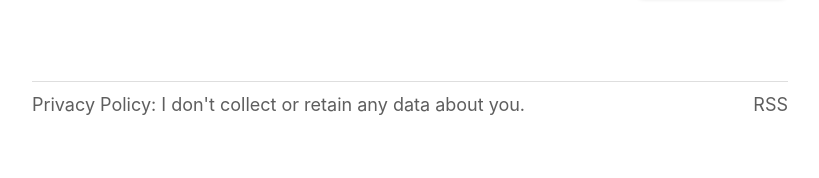
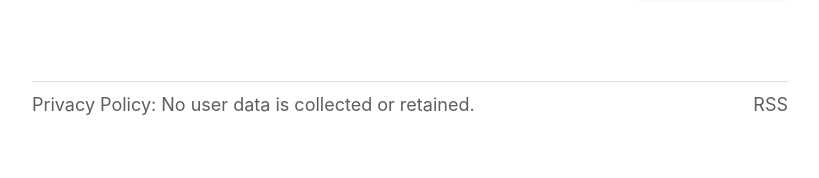
Before and after one commit to ajpwalser/ajpwalser.github.io, a Jekyll site: the page built from index.html, in a window 1280 px wide. Shown: the part 1416-1594 px from the top of the page, without its empty margins (230-1049 px from the left). Built offline with Jekyll 4.4.1, drawn with Linux system fonts in a browser that asks for light colours; some web fonts are replaced; the list of posts is cut into pages by our own code.

Commit message:
Update default.html

```diff
--- a/_layouts/default.html
+++ b/_layouts/default.html
@@ -30,7 +30,7 @@
    <footer>
       <hr>
        <ul>
-         <li style="align-items:center;display:flex;flex-wrap:wrap;justify-content:space-between;margin-bottom:10px;">Privacy Policy: I don't collect or retain any data about you.
+         <li style="align-items:center;display:flex;flex-wrap:wrap;justify-content:space-between;margin-bottom:10px;">Privacy Policy: No user data is collected or retained.
          <span><a href="{{ '/feed.xml' | prepend: site.baseurl | prepend: site.url }}">RSS</a></span></li>
        </ul>
    </footer>
```
